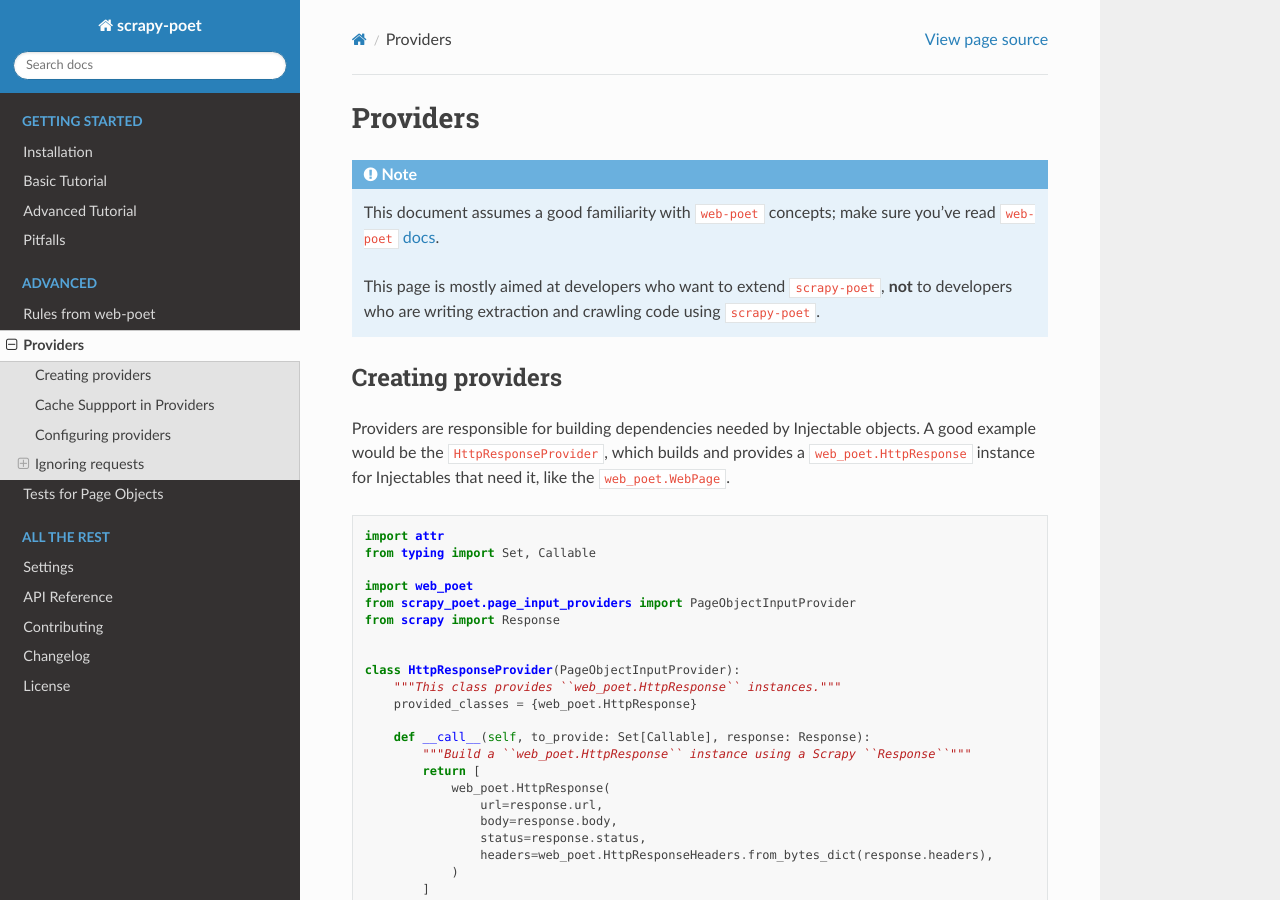
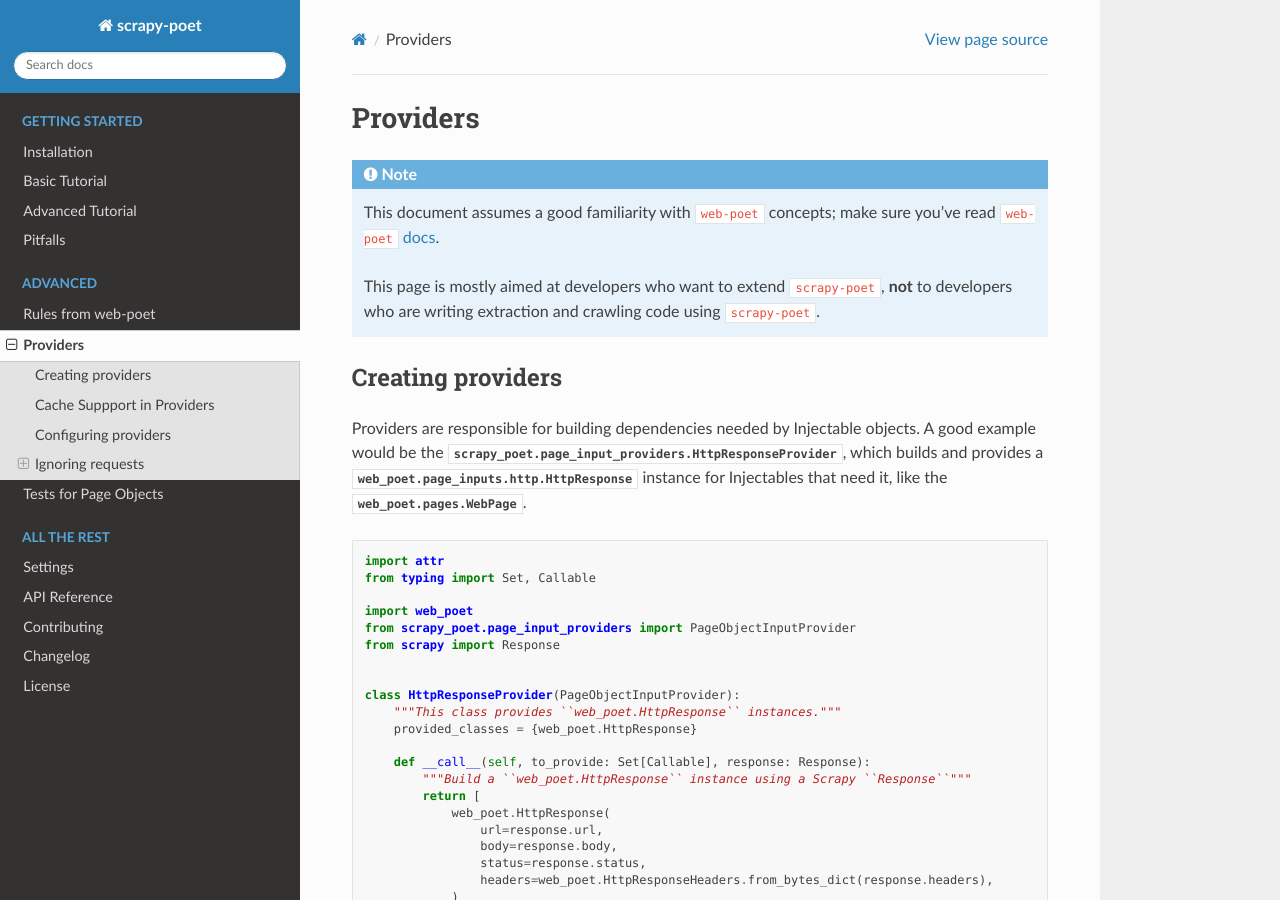
Before and after one commit to scrapinghub/scrapy-poet, a Sphinx documentation site: the page built from docs/providers.rst, in a window 1280 px wide and 900 px high. Built offline with Sphinx 7.4.7 and the Read the Docs theme 2.0.0, drawn with Linux system fonts in a browser that asks for light colours; the version number could not be read and is left out; some of the changed text lies outside the part shown.

Commit message:
doc improvements

```diff
--- a/docs/providers.rst
+++ b/docs/providers.rst
@@ -20,9 +20,10 @@
 ==================
 
 Providers are responsible for building dependencies needed by Injectable
-objects. A good example would be the ``HttpResponseProvider``,
-which builds and provides a ``web_poet.HttpResponse`` instance for Injectables
-that need it, like the ``web_poet.WebPage``.
+objects. A good example would be the
+:class:`scrapy_poet.page_input_providers.HttpResponseProvider`, which builds and
+provides a :class:`web_poet.page_inputs.http.HttpResponse` instance for Injectables
+that need it, like the :class:`web_poet.pages.WebPage`.
 
 .. code-block:: python
 
@@ -144,8 +145,8 @@
 .. note::
 
     The providers in :const:`scrapy_poet.DEFAULT_PROVIDERS`,
-    which includes a provider for :class:`~HttpResponse`, are always
-    included by default. You can disable any of them by listing it
+    which includes a provider for :class:`web_poet.page_inputs.http.HttpResponse`,
+    are always included by default. You can disable any of them by listing it
     in the configuration with the priority `None`.
 
 Ignoring requests
@@ -276,11 +277,12 @@
 
 .. note::
 
-    The code above is just for example purposes. If you need to use ``Response``
-    instances in your Page Objects, use built-in ``WebPage`` - it has
-    ``response`` attribute with ``HttpResponse``; no additional configuration
-    is needed, as there is ``HttpResponseProvider`` enabled in ``scrapy-poet``
-    by default.
+    The code above is just for example purposes. If you need to use
+    :class:`scrapy.http.Response` instances in your Page Objects, use built-in
+    :class:`web_poet.pages.WebPage` — it has ``response`` attribute with
+    :class:`web_poet.page_inputs.http.HttpResponse`; no additional configuration
+    is needed, as there is :class:`scrapy_poet.page_input_providers.HttpResponseProvider`
+    enabled in ``scrapy-poet`` by default.
 
 Requests concurrency
 --------------------
--- a/docs/rules-from-web-poet.rst
+++ b/docs/rules-from-web-poet.rst
@@ -42,7 +42,7 @@
 Page Objects refinement
 -----------------------
 
-Any ``Injectable`` or page input can be overridden. But the overriding
+Any :class:`web_poet.pages.Injectable` or page input can be overridden. But the overriding
 mechanism stops for the children of any already overridden type. This opens
 the door to refining existing Page Objects without getting trapped in a cyclic
 dependency. For example, you might have an existing Page Object for book extraction:
```
Also changed, not shown: docs/intro/advanced-tutorial.rst (+11 -10 lines), docs/intro/basic-tutorial.rst (+4 -4 lines), 4 other files.
